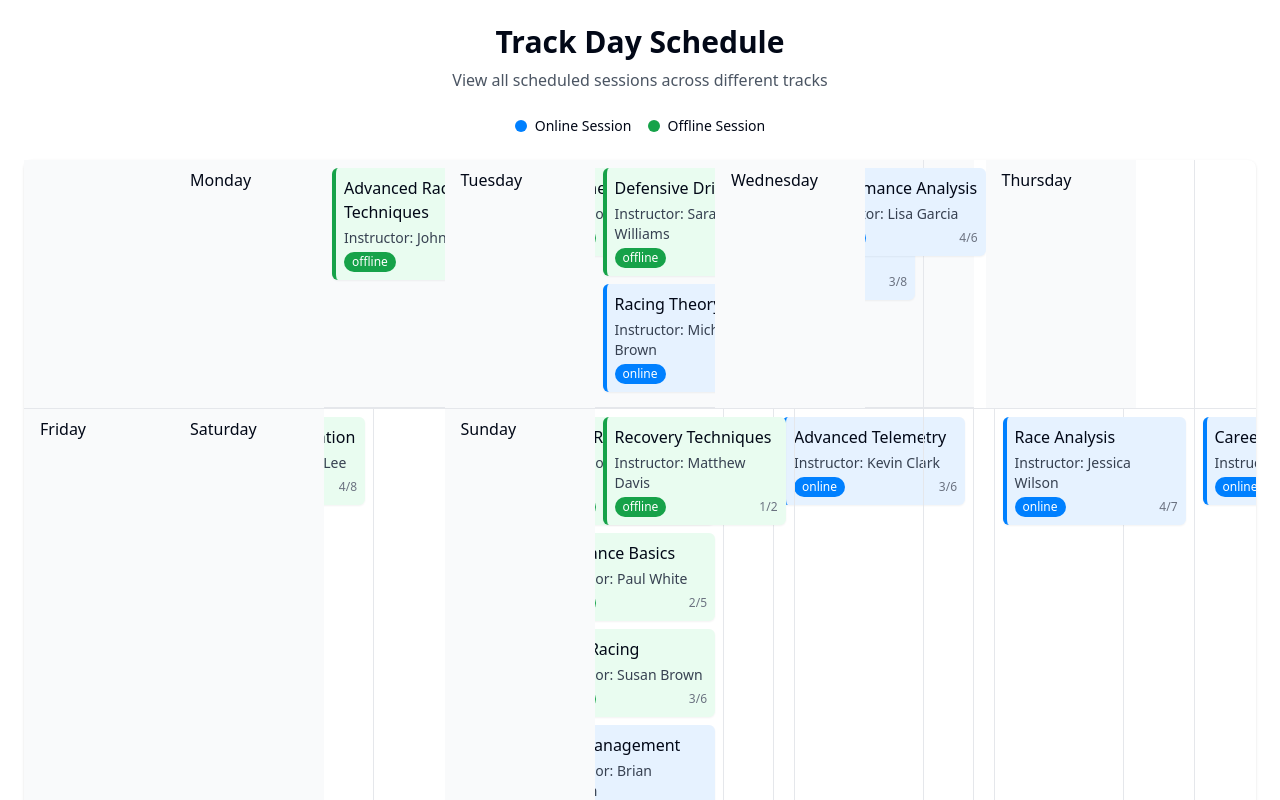
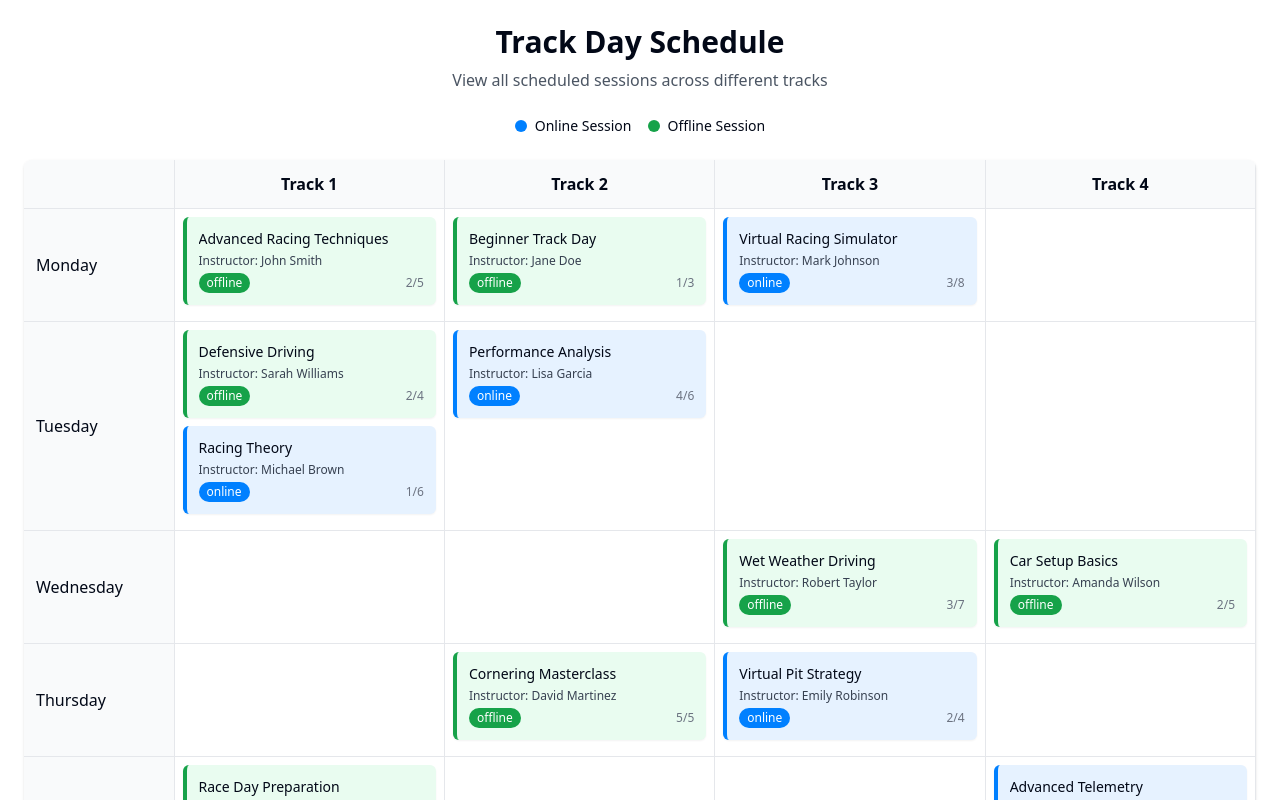
Before and after one commit to ananas-wonders/da-academy-schedule, a React (Vite) app: page / in a window 1280 px wide. Shown: the top 800 px of the page. Built offline with nearby package versions, Linux system fonts and the light colour scheme.

Commit message:
Fix: Schedule grid layout
Fixes the layout of the schedule grid to display correctly.

```diff
--- a/src/components/ScheduleGrid.tsx
+++ b/src/components/ScheduleGrid.tsx
@@ -34,32 +34,27 @@ const ScheduleGrid: React.FC<ScheduleGridProps> = ({ days, tracks, sessions }) =
 
   return (
     <div className="overflow-x-auto">
-      <div
-        className="schedule-grid"
-        style={{ gridTemplateColumns: `150px repeat(${tracks.length}, minmax(200px, 1fr))` }}
-      >
-        {/* Header row with track names */}
-        <div className="day-row" style={{ gridTemplateColumns: `150px repeat(${tracks.length}, minmax(200px, 1fr))` }}>
-          <div className="day-header"></div> {/* Empty corner cell */}
+      <table className="min-w-full border-collapse">
+        <thead>
+          <tr>
+            <th className="w-[150px] bg-gray-50 p-3 font-semibold text-left border-b border-r border-gray-200"></th>
             {tracks.map(track => (
-            <div key={track.id} className="track-header">
+              <th key={track.id} className="min-w-[250px] bg-gray-50 p-3 font-semibold text-center border-b border-r border-gray-200">
                 {track.name}
-            </div>
+              </th>
             ))}
-        </div>
-
-        {/* Day rows */}
+          </tr>
+        </thead>
+        <tbody>
           {days.map(day => (
-          <div
-            key={day.id}
-            className="day-row"
-            style={{ gridTemplateColumns: `150px repeat(${tracks.length}, minmax(200px, 1fr))` }}
-          >
-            <div className="day-header">{day.name}</div>
+            <tr key={day.id}>
+              <td className="w-[150px] bg-gray-50 p-3 font-medium text-left border-b border-r border-gray-200 sticky left-0">
+                {day.name}
+              </td>
               {tracks.map(track => {
                 const cellSessions = getSessionsForCell(day.id, track.id);
                 return (
-                <div key={`${day.id}-${track.id}`} className="session-cell">
+                  <td key={`${day.id}-${track.id}`} className="min-w-[250px] p-2 border-b border-r border-gray-200 align-top">
                     {cellSessions.map(session => (
                       <SessionCard
                         key={session.id}
@@ -70,12 +65,13 @@ const ScheduleGrid: React.FC<ScheduleGridProps> = ({ days, tracks, sessions }) =
                         total={session.total}
                       />
                     ))}
-                </div>
+                  </td>
                 );
               })}
-          </div>
+            </tr>
           ))}
-      </div>
+        </tbody>
+      </table>
     </div>
   );
 };
--- a/src/components/SessionCard.tsx
+++ b/src/components/SessionCard.tsx
@@ -20,12 +20,21 @@ const SessionCard: React.FC<SessionCardProps> = ({
   total
 }) => {
   return (
-    <div className={cn("session-card", type)}>
-      <h3 className="session-title">{title}</h3>
-      <p className="session-instructor">Instructor: {instructor}</p>
-      <div className="session-info">
-        <span className={cn("session-mode", type)}>{type}</span>
-        <span className="session-count">{count}/{total}</span>
+    <div className={cn(
+      "p-3 mb-2 rounded-md shadow-sm transition-all duration-200 hover:shadow-md",
+      type === 'online' ? "bg-[hsl(var(--online-light))] border-l-4 border-[hsl(var(--online))]" :
+      "bg-[hsl(var(--offline-light))] border-l-4 border-[hsl(var(--offline))]"
+    )}>
+      <h3 className="font-medium text-sm mb-1 truncate">{title}</h3>
+      <p className="text-xs text-gray-700 mb-1 truncate">Instructor: {instructor}</p>
+      <div className="flex justify-between items-center">
+        <span className={cn(
+          "px-2 py-0.5 rounded-full text-white text-xs",
+          type === 'online' ? "bg-[hsl(var(--online))]" : "bg-[hsl(var(--offline))]"
+        )}>
+          {type}
+        </span>
+        <span className="text-xs text-gray-500">{count}/{total}</span>
       </div>
     </div>
   );
--- a/src/index.css
+++ b/src/index.css
@@ -1,4 +1,3 @@
-
 @tailwind base;
 @tailwind components;
 @tailwind utilities;
@@ -113,64 +112,4 @@
   }
 }
 
-@layer components {
-  .schedule-grid {
-    @apply grid overflow-x-auto;
-  }
-
-  .day-row {
-    @apply grid grid-cols-1 border-b border-gray-200;
-  }
-
-  .day-header {
-    @apply py-2 px-4 font-medium bg-gray-50 sticky left-0 z-10;
-  }
-
-  .track-header {
-    @apply py-2 px-4 font-medium text-center border-b border-gray-200 bg-gray-50;
-  }
-
-  .session-cell {
-    @apply p-2 border-r border-gray-200 min-h-[120px] overflow-y-auto;
-  }
-
-  .session-card {
-    @apply mb-2 p-2 rounded-md shadow-sm transition-all duration-200 hover:shadow-md;
-  }
-
-  .session-card.online {
-    @apply bg-[hsl(var(--online-light))] border-l-4 border-[hsl(var(--online))];
-  }
-
-  .session-card.offline {
-    @apply bg-[hsl(var(--offline-light))] border-l-4 border-[hsl(var(--offline))];
-  }
-
-  .session-title {
-    @apply font-medium mb-1;
-  }
-
-  .session-instructor {
-    @apply text-sm text-gray-700 mb-1;
-  }
-
-  .session-info {
-    @apply text-xs flex justify-between items-center;
-  }
-
-  .session-mode {
-    @apply px-2 py-0.5 rounded-full text-white text-xs;
-  }
-
-  .session-mode.online {
-    @apply bg-[hsl(var(--online))];
-  }
-
-  .session-mode.offline {
-    @apply bg-[hsl(var(--offline))];
-  }
-
-  .session-count {
-    @apply text-xs text-gray-500;
-  }
-}
+/* Remove unused component classes as we're using Tailwind directly */
--- a/src/pages/Index.tsx
+++ b/src/pages/Index.tsx
@@ -5,7 +5,7 @@ import { days, tracks, sessions } from '@/data/scheduleData';
 
 const Index = () => {
   return (
-    <div className="min-h-screen p-4 md:p-6">
+    <div className="min-h-screen p-4 md:p-6 max-w-[1600px] mx-auto">
       <header className="mb-6">
         <h1 className="text-2xl md:text-3xl font-bold text-center mb-2">Track Day Schedule</h1>
         <p className="text-gray-600 text-center">View all scheduled sessions across different tracks</p>
@@ -22,7 +22,7 @@ const Index = () => {
         </div>
       </div>
 
-      <div className="bg-white rounded-lg shadow">
+      <div className="bg-white rounded-lg shadow overflow-hidden">
         <ScheduleGrid
           days={days}
           tracks={tracks}
```
Lines whose indentation alone changed are shown as unchanged.
